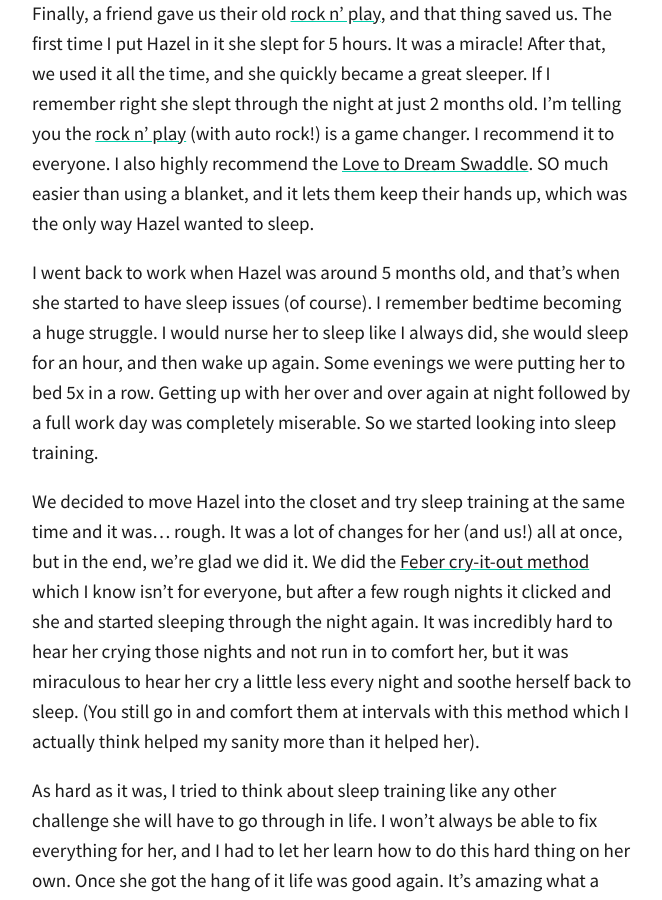
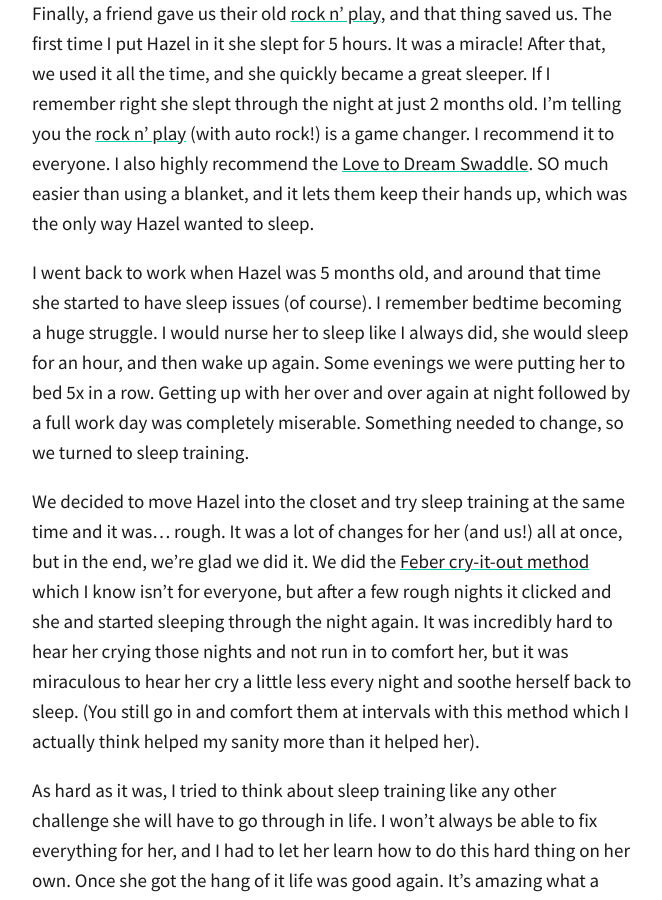
Before and after one commit to totiffany/totiffany.github.io, a Jekyll site: the page built from _posts/2018-04-19-Our-Closet-Nursery-+-Sleeping-Tips!.md, in a window 1280 px wide and 900 px high, scrolled down 1490 px. Shown: the whole window, without its empty margins (308-970 px from the left). Built offline with Jekyll 4.4.1, drawn with Linux system fonts in a browser that asks for light colours; our own code applies the rules of GitHub Pages for plain Markdown files; comment, search, counter and statistics services are not loaded.

Commit message:
Update 2018-04-19-Our-Closet-Nursery-+-Sleeping-Tips!.md

```diff
--- a/_posts/2018-04-19-Our-Closet-Nursery-+-Sleeping-Tips!.md
+++ b/_posts/2018-04-19-Our-Closet-Nursery-+-Sleeping-Tips!.md
@@ -18,7 +18,7 @@ We moved Hazel into the closet when she was about 6 months old. Before that, she
 Finally, a friend gave us their old [rock n' play](https://www.amazon.com/gp/product/B01K7VHP90/ref=as_li_tl?ie=UTF8&camp=1789&creative=9325&creativeASIN=B01K7VHP90&linkCode=as2&tag=redletterda04-20&linkId=a1cdb5033f8af279164103aac6ff56dd), and that thing saved us. The first time I put Hazel in it she slept for 5 hours. It was a miracle! After that, we used it all the time, and she quickly became a great sleeper. If I remember right she slept through the night at just 2 months old. I'm telling you the [rock n' play](https://www.amazon.com/gp/product/B01K7VHP90/ref=as_li_tl?ie=UTF8&camp=1789&creative=9325&creativeASIN=B01K7VHP90&linkCode=as2&tag=redletterda04-20&linkId=a1cdb5033f8af279164103aac6ff56dd) (with auto rock!) is a game changer. I recommend it to everyone. I also highly recommend the [Love to Dream Swaddle](https://www.amazon.com/gp/product/B0081GJ038/ref=as_li_tl?ie=UTF8&camp=1789&creative=9325&creativeASIN=B0081GJ038&linkCode=as2&tag=redletterda04-20&linkId=4273b3c31996532bb1dbf4dfde0c77e4). SO much easier than using a blanket, and it lets them keep their hands up, which was the only way Hazel wanted to sleep.
 
 
-I went back to work when Hazel was around 5 months old, and that's when she started to have sleep issues (of course). I remember bedtime becoming a huge struggle. I would nurse her to sleep like I always did, she would sleep for an hour, and then wake up again. Some evenings we were putting her to bed 5x in a row. Getting up with her over and over again at night followed by a full work day was completely miserable. So we started looking into sleep training.
+I went back to work when Hazel was 5 months old, and around that time she started to have sleep issues (of course). I remember bedtime becoming a huge struggle. I would nurse her to sleep like I always did, she would sleep for an hour, and then wake up again. Some evenings we were putting her to bed 5x in a row. Getting up with her over and over again at night followed by a full work day was completely miserable. Something needed to change, so we turned to sleep training.
 
 We decided to move Hazel into the closet and try sleep training at the same time and it was... rough. It was a lot of changes for her (and us!) all at once, but in the end, we're glad we did it. We did the [Feber cry-it-out method](https://www.amazon.com/gp/product/0743201639/ref=as_li_tl?ie=UTF8&camp=1789&creative=9325&creativeASIN=0743201639&linkCode=as2&tag=redletterda04-20&linkId=455c9098422d20cbc602a9c44d2afe1c) which I know isn't for everyone, but after a few rough nights it clicked and she and started sleeping through the night again. It was incredibly hard to hear her crying those nights and not run in to comfort her, but it was miraculous to hear her cry a little less every night and soothe herself back to sleep. (You still go in and comfort them at intervals with this method which I actually think helped my sanity more than it helped her).
 
```
